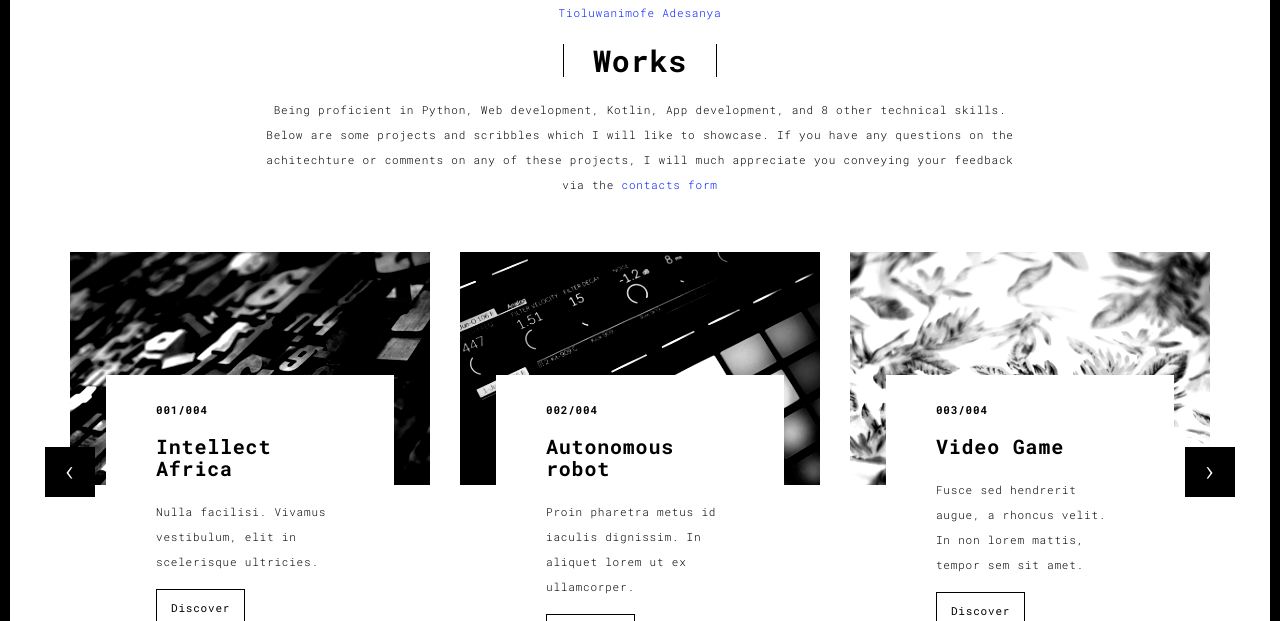
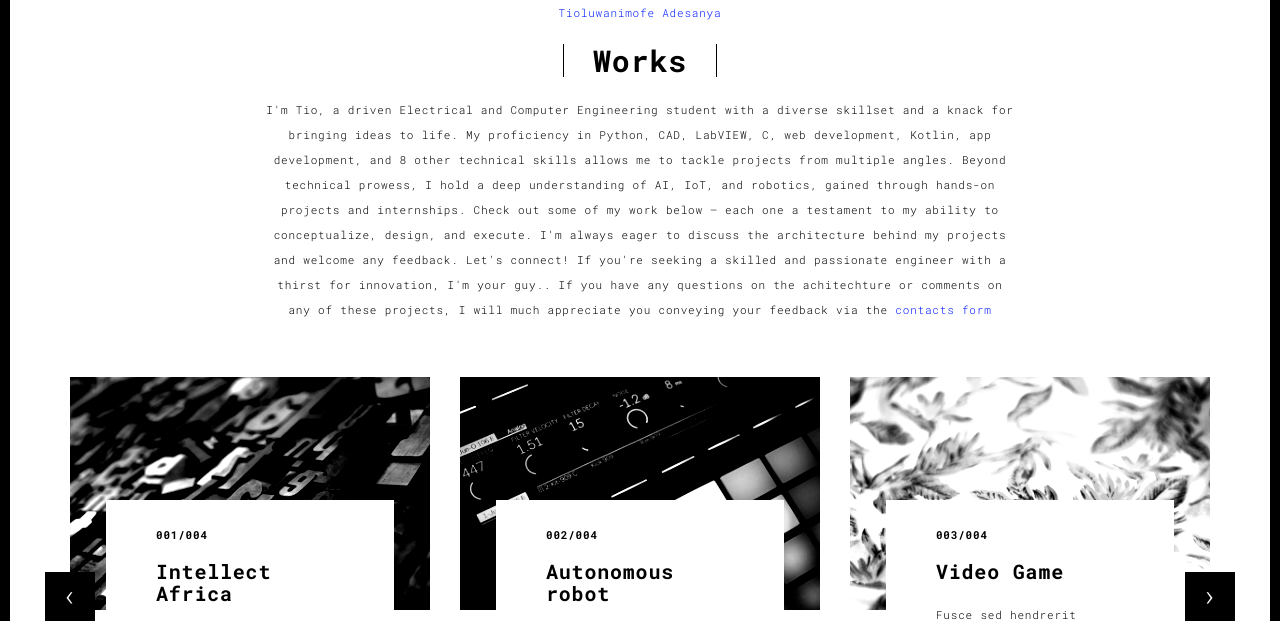
Before and after one commit to tioluwanimofe/porto, a Flask app: page /works.html in a window 1280 px wide. Shown: the part 90-711 px from the top of the page. Run offline with Flask 2, Linux system fonts and the light colour scheme; some libraries are stand-ins or nearby versions.

Commit message:
Update works.html
Changed the summary in works

```diff
--- a/templates/works.html
+++ b/templates/works.html
@@ -59,7 +59,11 @@
           <div class="badge-base LI-profile-badge" data-locale="en_US" data-size="large" data-theme="dark" data-type="HORIZONTAL" data-vanity="tioluwanimofe-adesanya-464632216" data-version="v1"><a class="badge-base__link LI-simple-link" href="https://ng.linkedin.com/in/tioluwanimofe-adesanya-464632216?trk=profile-badge">Tioluwanimofe Adesanya</a></div>
 
           <h1 class="h2">Works</h1>
-          <p>Being proficient in Python, Web development, Kotlin, App development, and 8 other technical skills. <br> Below are some projects and scribbles which I will like to showcase. If you have any questions on the achitechture or comments on any of these projects, I will much appreciate you conveying your feedback via the <a href="/contact.html"> contacts form</a> </p>
+          <p>I'm Tio, a driven Electrical and Computer Engineering student with a diverse skillset and a knack for bringing ideas to life. My proficiency in Python, CAD, LabVIEW, C, web development, Kotlin, app development, and 8 other technical skills allows me to tackle projects from multiple angles.
+
+Beyond technical prowess, I hold a deep understanding of AI, IoT, and robotics, gained through hands-on projects and internships. Check out some of my work below – each one a testament to my ability to conceptualize, design, and execute. I'm always eager to discuss the architecture behind my projects and welcome any feedback.
+
+Let's connect! If you're seeking a skilled and passionate engineer with a thirst for innovation, I'm your guy.. If you have any questions on the achitechture or comments on any of these projects, I will much appreciate you conveying your feedback via the <a href="/contact.html"> contacts form</a> </p>
         </div>
       </div>
 
```
